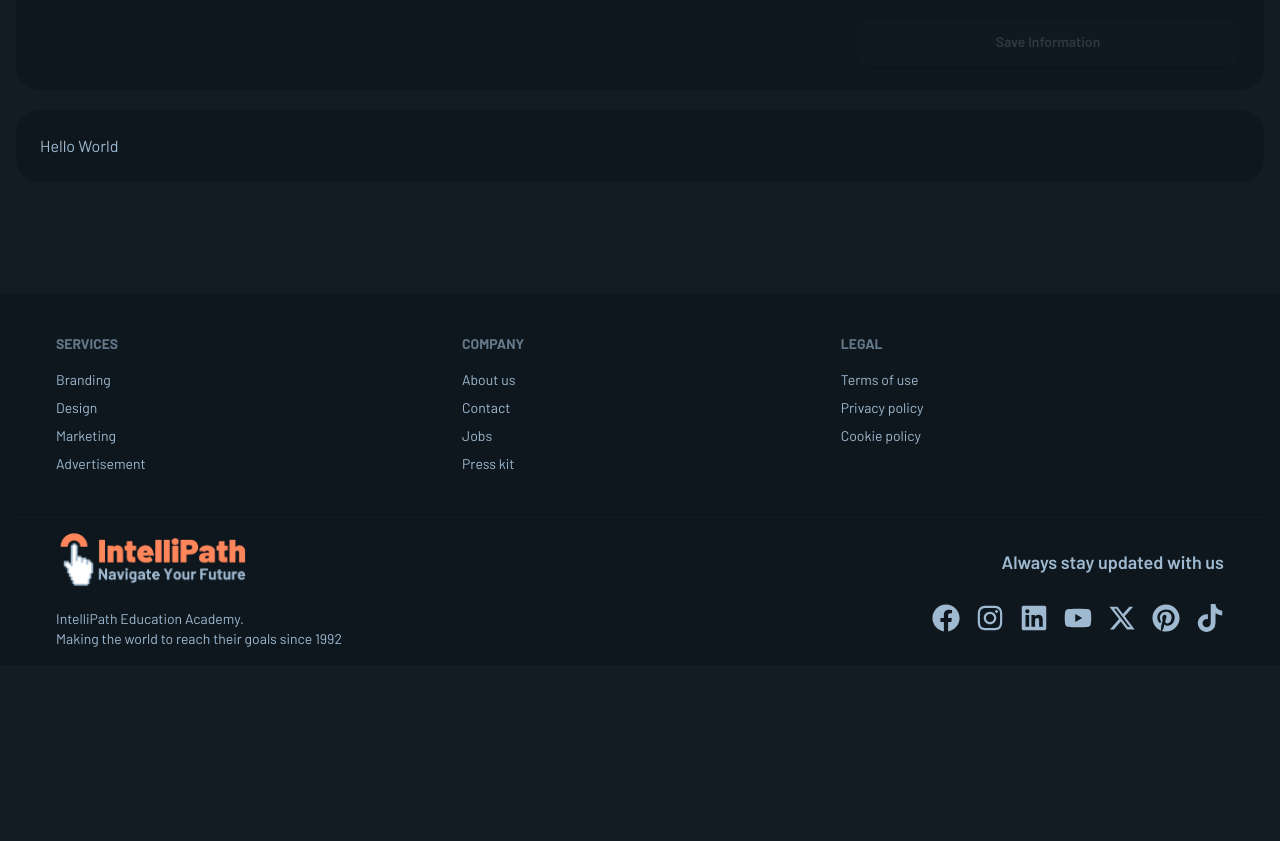
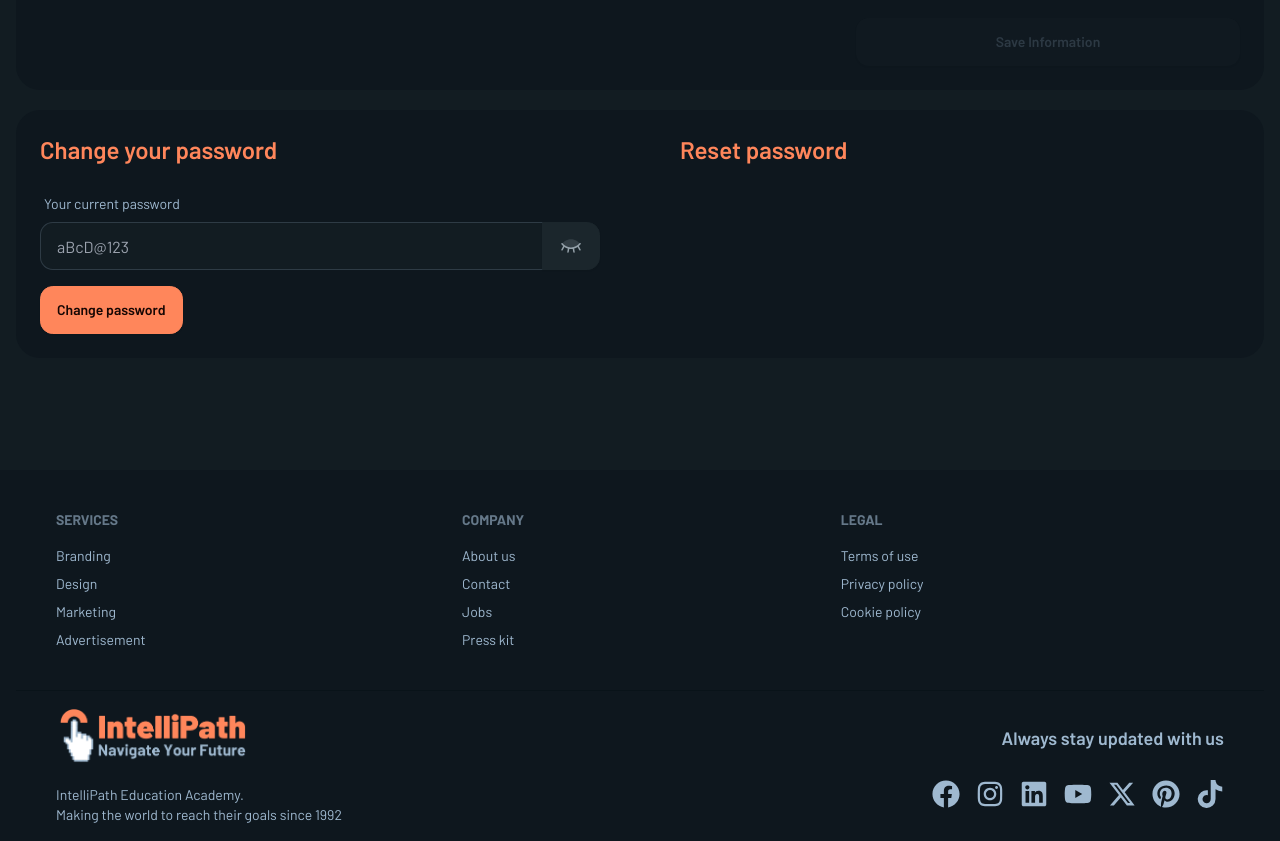
Before and after one commit to taseenjeem/intellipath-ts, a Next.js app: page /profile/1/settings in a window 1280 px wide. Shown: the part 2322-3163 px from the top of the page. Before the commit the page ends 2987 px from the top, so only its background shows below. Built offline with nearby package versions, Linux system fonts and the light colour scheme; no server answers.

Commit message:
current password field added

```diff
--- /dev/null
+++ b/src/components/page/profile-page/ChangePassForm.tsx
@@ -0,0 +1,53 @@
+"use client";
+import { IChangePassForm } from "@/types";
+import { useState } from "react";
+import { FormProvider, SubmitHandler, useForm } from "react-hook-form";
+import { toast } from "react-toastify";
+import CurrentPassword from "./CurrentPassword";
+
+const ChangePassForm = () => {
+  const [isLoading, setIsLoading] = useState<boolean>(false);
+  const methods = useForm<IChangePassForm>();
+
+  const handleChangePassword: SubmitHandler<IChangePassForm> = async (data) => {
+    setIsLoading(true);
+    try {
+      // Make API request to change password
+      console.log(data);
+    } catch (error) {
+      toast.error("Something went wrong");
+      // methods.setError("root.serverError", { message: response.message });
+    } finally {
+      setIsLoading(false);
+    }
+    methods.reset();
+  };
+
+  return (
+    <>
+      <FormProvider {...methods}>
+        <form
+          onSubmit={methods.handleSubmit(handleChangePassword)}
+          className="space-y-4"
+        >
+          <CurrentPassword
+            register={methods.register}
+            errors={methods.formState.errors}
+          />
+          {isLoading ? (
+            <button disabled className="btn btn-primary">
+              <span className="loading loading-spinner"></span>
+              Changing Password..
+            </button>
+          ) : (
+            <button type="submit" className="btn btn-primary">
+              Change password
+            </button>
+          )}
+        </form>
+      </FormProvider>
+    </>
+  );
+};
+
+export default ChangePassForm;
--- a/src/components/page/profile-page/ChangePassword.tsx
+++ b/src/components/page/profile-page/ChangePassword.tsx
@@ -1,7 +1,21 @@
+import ChangePassForm from "./ChangePassForm";
+
 const ChangePassword = () => {
   return (
     <section className="bg-base-200 p-4 md:p-6 mt-5 rounded-3xl">
-      Hello World
+      <div className="grid grid-cols-2 gap-20">
+        <div>
+          <h3 className="text-2xl font-semibold text-primary mb-5">
+            Change your password
+          </h3>
+          <ChangePassForm />
+        </div>
+        <div>
+          <h3 className="text-2xl font-semibold text-primary mb-5">
+            Reset password
+          </h3>
+        </div>
+      </div>
     </section>
   );
 };
--- /dev/null
+++ b/src/components/page/profile-page/CurrentPassword.tsx
@@ -0,0 +1,72 @@
+"use client";
+import { IChangePassForm } from "@/types";
+import { useState } from "react";
+import { FieldErrors, UseFormRegister } from "react-hook-form";
+import { PiEyeClosedDuotone, PiEyeDuotone } from "react-icons/pi";
+
+interface ICurrentPassword {
+  register: UseFormRegister<IChangePassForm>;
+  errors: FieldErrors<IChangePassForm>;
+}
+
+const CurrentPassword = ({ register, errors }: ICurrentPassword) => {
+  const [showPassword, setShowPassword] = useState<boolean>(false);
+
+  return (
+    <>
+      <div className="form-control relative">
+        <label htmlFor="currentPassword" className="label">
+          <span
+            className={`label-text ${
+              errors?.currentPassword ? "text-error" : ""
+            }`}
+          >
+            Your current password
+          </span>
+        </label>
+        <div className="join">
+          <input
+            {...register("currentPassword", {
+              required: "Your current password is required",
+              pattern: {
+                value:
+                  /^(?=.*[a-z])(?=.*[A-Z])(?=.*\d)(?=.*[@$!%*?&])[A-Za-z\d@$!%*?&]{8,}$/,
+                message:
+                  "Password must be at least 8 characters long, include an uppercase letter, a lowercase letter, a number, and a symbol",
+              },
+            })}
+            type={showPassword ? "text" : "password"}
+            id="currentPassword"
+            name="currentPassword"
+            placeholder="aBcD@123"
+            className={`input input-bordered w-full join-item ${
+              errors?.currentPassword ? "input-error" : ""
+            }`}
+          />
+          <button
+            type="button"
+            className={`btn join-item ${
+              errors?.currentPassword ? "btn-error" : "btn-neutral"
+            }`}
+            onClick={() => setShowPassword(!showPassword)}
+          >
+            {showPassword ? (
+              <PiEyeDuotone className="size-6" />
+            ) : (
+              <PiEyeClosedDuotone className="size-6" />
+            )}
+          </button>
+        </div>
+        {errors?.currentPassword && (
+          <div className="label">
+            <span className="label-text-alt text-error">
+              {errors.currentPassword.message}
+            </span>
+          </div>
+        )}
+      </div>
+    </>
+  );
+};
+
+export default CurrentPassword;
--- a/types/index.ts
+++ b/types/index.ts
@@ -44,6 +44,12 @@ export interface ICountry {
 export interface ICredentialLoginFormData {
   email: string;
   password: string;
+}
+
+export interface IChangePassForm {
+  currentPassword: string;
+  newPassword: string;
+  confirmNewPassword: string;
 }
 
 export interface IUserInfo {
```
